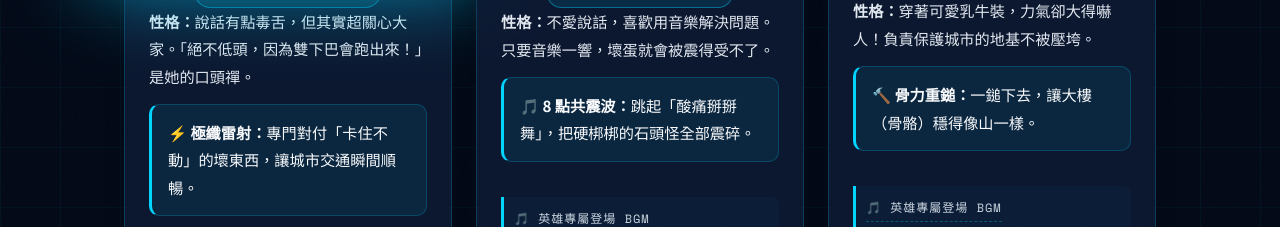
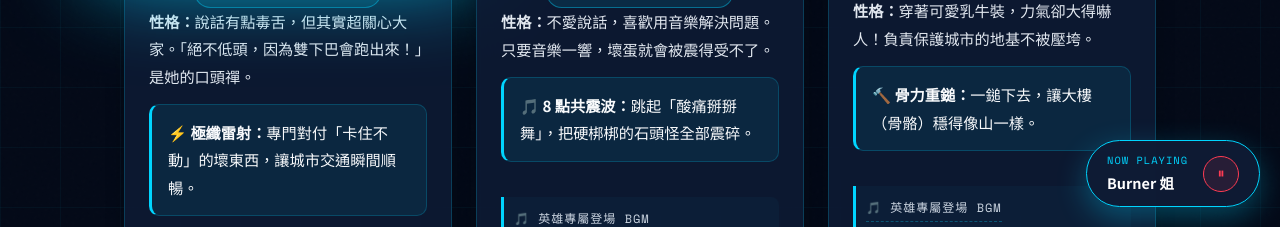
Before and after one commit to squallorc-dot/fun, a plain HTML site: page FUNAI-CARE.html in a window 1280 px wide. Both pictures are taken after a click on the element 288 px from the left and 5213 px from the top of the page. Shown: the part 5386-5613 px from the top of the page. Drawn offline with nearby package versions, Linux system fonts and the light colour scheme.

Commit message:
Update FUNAI-CARE.html

```diff
--- a/FUNAI-CARE.html
+++ b/FUNAI-CARE.html
@@ -264,7 +264,7 @@
         }
         .btn-link:hover { background: var(--cyan); color: var(--navy); box-shadow: 0 0 20px rgba(0,213,255,0.5); }
 
-        /* ══ 英雄召喚震動特效 (方案 A) ══ */
+        /* ══ 英雄召喚震動特效 ══ */
         @keyframes hero-summon-shake {
             0% { transform: scale(1.5) translateY(-15px) rotate(0deg); filter: drop-shadow(0 15px 30px rgba(0,213,255,0.8)) brightness(1.2); }
             25% { transform: scale(1.5) translateY(-15px) rotate(-3deg); filter: drop-shadow(0 15px 30px rgba(255,59,83,0.8)) brightness(1.3); }
@@ -317,7 +317,7 @@
             box-shadow: inset 0 0 20px rgba(0, 213, 255, 0.1);
         }
 
-        /* 優化 1：手機版預設展開台本，避免觸控無法 Hover 的問題 */
+        /* 手機版預設展開台本 */
         @media (hover: none) {
             .hero-lyrics-hologram {
                 max-height: 250px;
@@ -328,7 +328,7 @@
                 background: rgba(0, 213, 255, 0.03);
             }
             .char-img-clickable::after {
-                opacity: 1; /* 手機版常駐提示 */
+                opacity: 1;
                 background: rgba(0, 213, 255, 0.1);
                 bottom: -20px;
             }
@@ -347,6 +347,65 @@
 
         .tag-sys { color: var(--cyan); font-weight: 700; font-family: 'Space Mono', monospace; font-size: 0.75rem; letter-spacing: 0.5px; }
         .tag-atk { color: var(--red); font-weight: 700; font-family: 'Space Mono', monospace; font-size: 0.75rem; letter-spacing: 0.5px; }
+
+        /* 🌟 恢復：單一暫停鍵的懸浮音樂控制器 🌟 */
+        .floating-audio-player {
+            position: fixed;
+            bottom: 20px;
+            right: 20px;
+            background: rgba(15, 28, 53, 0.95);
+            backdrop-filter: blur(10px);
+            border: 1px solid var(--cyan);
+            border-radius: 50px;
+            padding: 10px 20px;
+            display: flex;
+            align-items: center;
+            gap: 15px;
+            box-shadow: 0 10px 30px rgba(0, 213, 255, 0.3);
+            transform: translateX(150%);
+            transition: transform 0.4s cubic-bezier(0.175, 0.885, 0.32, 1.275);
+            z-index: 1000;
+        }
+        .floating-audio-player.is-visible {
+            transform: translateX(0);
+        }
+        .f-audio-info {
+            display: flex;
+            flex-direction: column;
+        }
+        .f-audio-label {
+            font-family: 'Space Mono', monospace;
+            font-size: 0.65rem;
+            color: var(--cyan);
+            letter-spacing: 1px;
+            text-transform: uppercase;
+        }
+        .f-audio-name {
+            font-family: 'Noto Sans TC', sans-serif;
+            font-size: 0.9rem;
+            font-weight: 700;
+            color: var(--white);
+        }
+        .f-audio-btn {
+            background: rgba(255, 59, 83, 0.1);
+            border: 1px solid var(--red);
+            color: var(--red);
+            width: 36px;
+            height: 36px;
+            border-radius: 50%;
+            display: flex;
+            justify-content: center;
+            align-items: center;
+            cursor: pointer;
+            transition: all 0.2s;
+            font-size: 0.9rem;
+        }
+        .f-audio-btn:hover {
+            background: var(--red);
+            color: var(--white);
+            box-shadow: 0 0 15px rgba(255, 59, 83, 0.5);
+            transform: scale(1.1);
+        }
 
         /* ══ VILLAIN LIST ══ */
         .villain-list { display: grid; grid-template-columns: 1fr 1fr; gap: 24px; list-style: none; }
@@ -442,7 +501,6 @@
         .game-header .energy-bar-bg { width: 100px; height: 8px; background: #1e293b; border-radius: 4px; overflow: hidden; }
         .game-header .energy-bar-fill { height: 100%; background: linear-gradient(90deg, #00d5ff, #ff3b53); width: 0%; transition: width 0.2s; }
 
-        /* 優化 3: 確保小遊戲區域的滑動不會導致手機版網頁跟著滑動 */
         canvas#gameCanvas { display: block; width: 100%; height: 100%; touch-action: none; cursor: crosshair; }
 
         #game-ui-select, #game-ui-gameover {
@@ -506,6 +564,14 @@
         <p class="tagline">啟動內在英雄：從產品力到品牌宇宙的進化</p>
         <p class="header-credit">Design & Text by 家葦</p>
     </header>
+
+    <div id="global-audio-player" class="floating-audio-player">
+        <div class="f-audio-info">
+            <span class="f-audio-label">NOW PLAYING</span>
+            <span id="f-audio-name" class="f-audio-name">Burner 姐</span>
+        </div>
+        <button class="f-audio-btn" onclick="stopAllHeroAudio()" title="暫停播放">⏸</button>
+    </div>
 
     <section class="section-wrap">
         <div class="vision-box">
@@ -619,7 +685,7 @@
                 <h3>Burner 姐</h3>
                 <span class="alias">那個超酷的女生</span>
 
-                <div class="char-img-container char-img-clickable" onclick="playHeroAudio('audio-burner', this)">
+                <div class="char-img-container char-img-clickable" onclick="playHeroAudio('audio-burner', 'Burner 姐', this)">
                     <img src="https://squallorc-dot.github.io/fun/images/Burner%20%E5%A7%90.png" alt="Burner 姐">
                 </div>
 
@@ -629,7 +695,7 @@
                 </div>
 
                 <audio id="audio-burner">
-                    <source src="https://squallorc-dot.github.io/fun/Music/ burner.mp3" type="audio/mpeg">
+                    <source src="https://squallorc-dot.github.io/fun/Music/burner.mp3" type="audio/mpeg">
                 </audio>
 
                 <div class="hero-lyrics-hologram">
@@ -649,7 +715,7 @@
                 <h3>MJ 機器人</h3>
                 <span class="alias">自帶 BGM 的節奏戰神</span>
 
-                <div class="char-img-container char-img-clickable" onclick="playHeroAudio('audio-mj', this)">
+                <div class="char-img-container char-img-clickable" onclick="playHeroAudio('audio-mj', 'MJ 機器人', this)">
                     <img src="https://squallorc-dot.github.io/fun/images/MJ%20%E6%A9%9F%E5%99%A8%E4%BA%BA.png" alt="MJ 機器人">
                 </div>
 
@@ -680,7 +746,7 @@
                 <h3>萌牛阿哞</h3>
                 <span class="alias">力大無窮的大姊頭</span>
 
-                <div class="char-img-container char-img-clickable" onclick="playHeroAudio('audio-amou', this)">
+                <div class="char-img-container char-img-clickable" onclick="playHeroAudio('audio-amou', '萌牛阿哞', this)">
                     <img src="https://squallorc-dot.github.io/fun/images/%E8%90%8C%E7%89%9B%E9%98%BF%E5%93%9E.png" alt="萌牛阿哞">
                 </div>
 
@@ -711,7 +777,7 @@
                 <h3>葉寶 EX</h3>
                 <span class="alias">對抗藍光的劍士</span>
 
-                <div class="char-img-container char-img-clickable" onclick="playHeroAudio('audio-yebao', this)">
+                <div class="char-img-container char-img-clickable" onclick="playHeroAudio('audio-yebao', '葉寶 EX', this)">
                     <img src="https://squallorc-dot.github.io/fun/images/%E8%91%89%E5%AF%B6%20EX.png" alt="葉寶 EX">
                 </div>
 
@@ -742,7 +808,7 @@
                 <h3>果凍三兄妹</h3>
                 <span class="alias">盞哥、美莓、葉寶</span>
 
-                <div class="char-img-container char-img-clickable" onclick="playHeroAudio('audio-jelly', this)">
+                <div class="char-img-container char-img-clickable" onclick="playHeroAudio('audio-jelly', '果凍三兄妹', this)">
                     <img src="https://squallorc-dot.github.io/fun/images/%E6%9E%9C%E5%87%8D%E4%B8%89%E5%85%84%E5%A6%B9.png" alt="果凍三兄妹">
                 </div>
 
@@ -774,7 +840,7 @@
                 <h3>野菜小將</h3>
                 <span class="alias">綠色盾牌衛兵</span>
 
-                <div class="char-img-container char-img-clickable" onclick="playHeroAudio('audio-veggie', this)">
+                <div class="char-img-container char-img-clickable" onclick="playHeroAudio('audio-veggie', '野菜小將', this)">
                     <img src="https://squallorc-dot.github.io/fun/images/%E9%87%8E%E8%8F%9C%E5%B0%8F%E5%B0%87.png" alt="野菜小將">
                 </div>
 
@@ -806,7 +872,7 @@
                 <h3>守望者 Oracle</h3>
                 <span class="alias">幻影水精靈</span>
 
-                <div class="char-img-container char-img-clickable" onclick="playHeroAudio('audio-oracle', this)">
+                <div class="char-img-container char-img-clickable" onclick="playHeroAudio('audio-oracle', '守望者 Oracle', this)">
                     <img src="https://squallorc-dot.github.io/fun/images/%E5%AE%88%E6%9C%9B%E8%80%85%20Oracle.png" alt="守望者 Oracle">
                 </div>
 
@@ -1026,15 +1092,16 @@
 </div>
 
 <script>
-    /* ── HERO AUDIO CONTROLLER (方案 A：點擊圖片播放並震動) ── */
-    function playHeroAudio(audioId, imgContainer) {
+    /* ── HERO AUDIO CONTROLLER (方案 A + 懸浮面板) ── */
+    function playHeroAudio(audioId, heroName, imgContainer) {
         const allAudios = document.querySelectorAll('.card audio');
         const targetAudio = document.getElementById(audioId);
+        const floatingPlayer = document.getElementById('global-audio-player');
+        const floatingName = document.getElementById('f-audio-name');
 
         // 防呆：如果該音樂正在播放，再次點擊則暫停
         if (!targetAudio.paused) {
-            targetAudio.pause();
-            imgContainer.classList.remove('is-playing');
+            stopAllHeroAudio();
             return;
         }
 
@@ -1046,7 +1113,7 @@
             }
         });
 
-        // 優化 2：移除所有圖片的震動狀態並強制重置動畫
+        // 移除所有圖片的震動狀態並強制重置動畫
         document.querySelectorAll('.char-img-container').forEach(container => {
             container.classList.remove('is-playing');
             container.style.animation = 'none';
@@ -1057,13 +1124,35 @@
         // 播放點擊的音樂並加上震動特效
         targetAudio.play().then(() => {
             imgContainer.classList.add('is-playing');
-            // 音樂播完後移除特效
+
+            // 🌟 顯示懸浮面板 🌟
+            floatingName.innerText = heroName;
+            floatingPlayer.classList.add('is-visible');
+
+            // 音樂播完後移除特效與面板
             targetAudio.onended = function() {
                 imgContainer.classList.remove('is-playing');
+                floatingPlayer.classList.remove('is-visible');
             };
         }).catch(error => {
             console.log("播放失敗，請檢查音檔路徑或瀏覽器權限", error);
         });
+    }
+
+    // 🌟 點擊懸浮面板的暫停按鈕 🌟
+    function stopAllHeroAudio() {
+        const allAudios = document.querySelectorAll('.card audio');
+        const floatingPlayer = document.getElementById('global-audio-player');
+
+        allAudios.forEach(audio => {
+            audio.pause();
+        });
+
+        document.querySelectorAll('.char-img-container').forEach(container => {
+            container.classList.remove('is-playing');
+        });
+
+        floatingPlayer.classList.remove('is-visible');
     }
 
     /* ── QUIZ ── */
```
